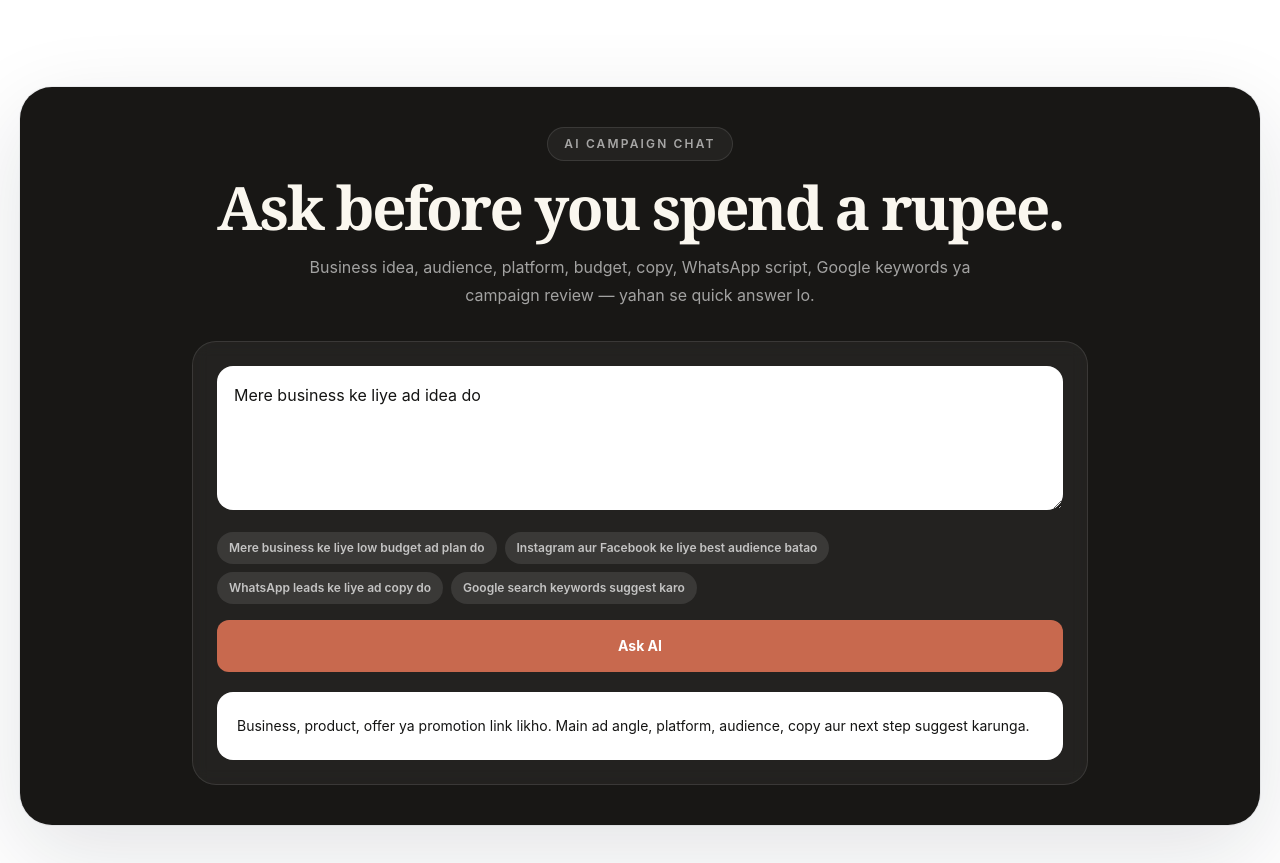
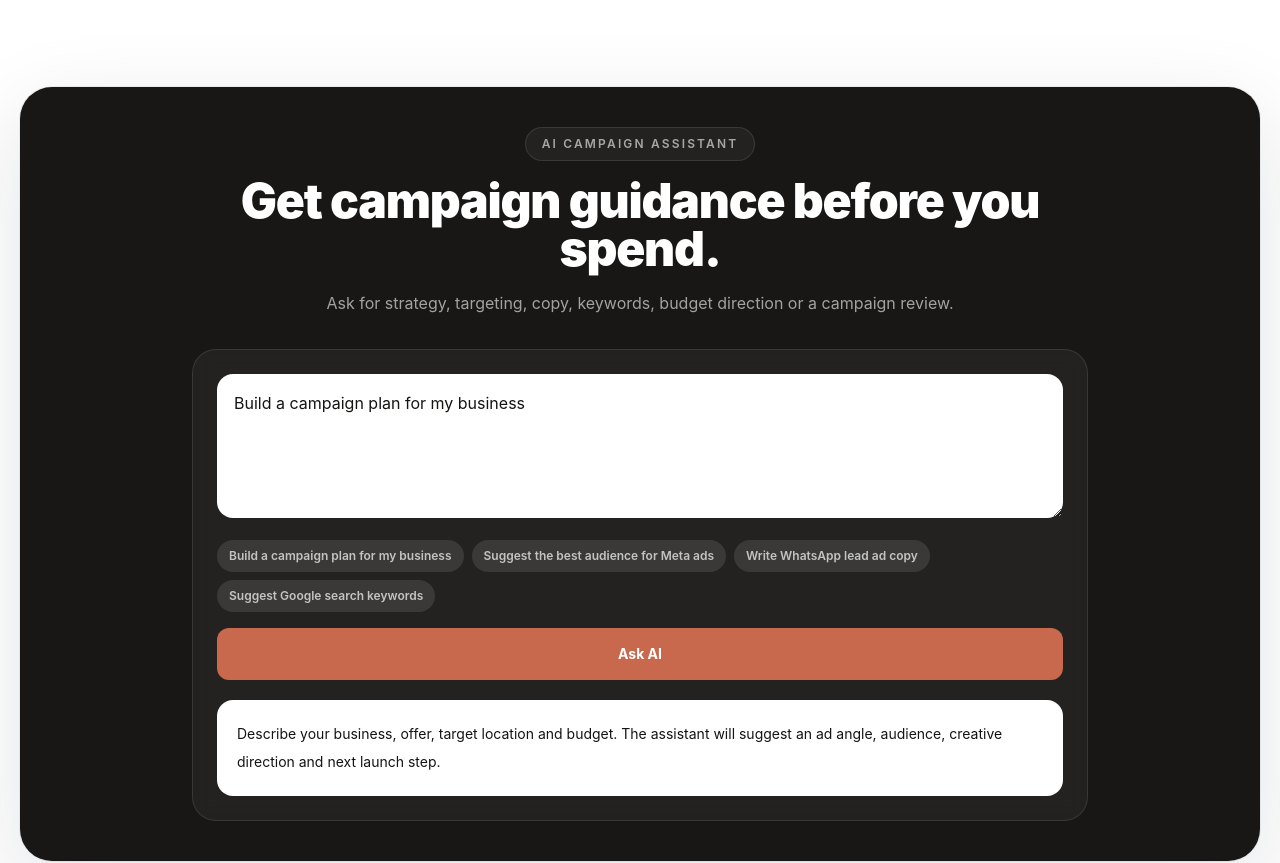
Before and after one commit to lkmeeena882437-dotcom/Launch1stAd.ai, a Next.js app: page / in a window 1280 px wide. Shown: the part 680-1543 px from the top of the page. Built offline with nearby package versions, Linux system fonts and the light colour scheme.

Commit message:
Professionalize AI assistant copy

```diff
--- a/components/home/IdeaBox.tsx
+++ b/components/home/IdeaBox.tsx
@@ -3,15 +3,15 @@
 import { FormEvent, useState } from "react";
 
 const prompts = [
-  "Mere business ke liye low budget ad plan do",
-  "Instagram aur Facebook ke liye best audience batao",
-  "WhatsApp leads ke liye ad copy do",
-  "Google search keywords suggest karo"
+  "Build a campaign plan for my business",
+  "Suggest the best audience for Meta ads",
+  "Write WhatsApp lead ad copy",
+  "Suggest Google search keywords"
 ];
 
 export function IdeaBox() {
-  const [question, setQuestion] = useState("Mere business ke liye ad idea do");
-  const [answer, setAnswer] = useState("Business, product, offer ya promotion link likho. Main ad angle, platform, audience, copy aur next step suggest karunga.");
+  const [question, setQuestion] = useState("Build a campaign plan for my business");
+  const [answer, setAnswer] = useState("Describe your business, offer, target location and budget. The assistant will suggest an ad angle, audience, creative direction and next launch step.");
   const [loading, setLoading] = useState(false);
 
   async function submit(event: FormEvent<HTMLFormElement>) {
@@ -24,9 +24,9 @@ export function IdeaBox() {
         body: JSON.stringify({ question })
       });
       const data = await response.json();
-      setAnswer(data.answer || "Try a simple business question.");
+      setAnswer(data.answer || "Try a clear business question.");
     } catch {
-      setAnswer("Quick idea: clear offer, simple audience, strong CTA aur WhatsApp follow-up ready rakho.");
+      setAnswer("Recommended next step: define the offer, choose one primary audience, write a direct CTA and prepare WhatsApp follow-up replies.");
     } finally {
       setLoading(false);
     }
@@ -36,9 +36,9 @@ export function IdeaBox() {
     <section className="mx-auto max-w-7xl px-5 py-12 md:py-20">
       <div className="premium-ring rounded-[2rem] bg-dark p-5 text-canvas md:p-10">
         <div className="mx-auto max-w-4xl text-center">
-          <p className="inline-flex rounded-full border border-white/10 bg-white/5 px-4 py-2 text-xs font-semibold uppercase tracking-[0.18em] text-white/60">AI campaign chat</p>
-          <h2 className="serif-display mt-4 text-4xl md:text-6xl">Ask before you spend a rupee.</h2>
-          <p className="mx-auto mt-4 max-w-2xl leading-7 text-white/60">Business idea, audience, platform, budget, copy, WhatsApp script, Google keywords ya campaign review — yahan se quick answer lo.</p>
+          <p className="inline-flex rounded-full border border-white/10 bg-white/5 px-4 py-2 text-xs font-semibold uppercase tracking-[0.18em] text-white/60">AI campaign assistant</p>
+          <h2 className="mt-4 text-3xl font-black tracking-tight text-white md:text-5xl">Get campaign guidance before you spend.</h2>
+          <p className="mx-auto mt-4 max-w-2xl leading-7 text-white/60">Ask for strategy, targeting, copy, keywords, budget direction or a campaign review.</p>
         </div>
 
         <div className="mx-auto mt-8 max-w-4xl rounded-3xl border border-white/10 bg-white/5 p-4 backdrop-blur md:p-6">
```
